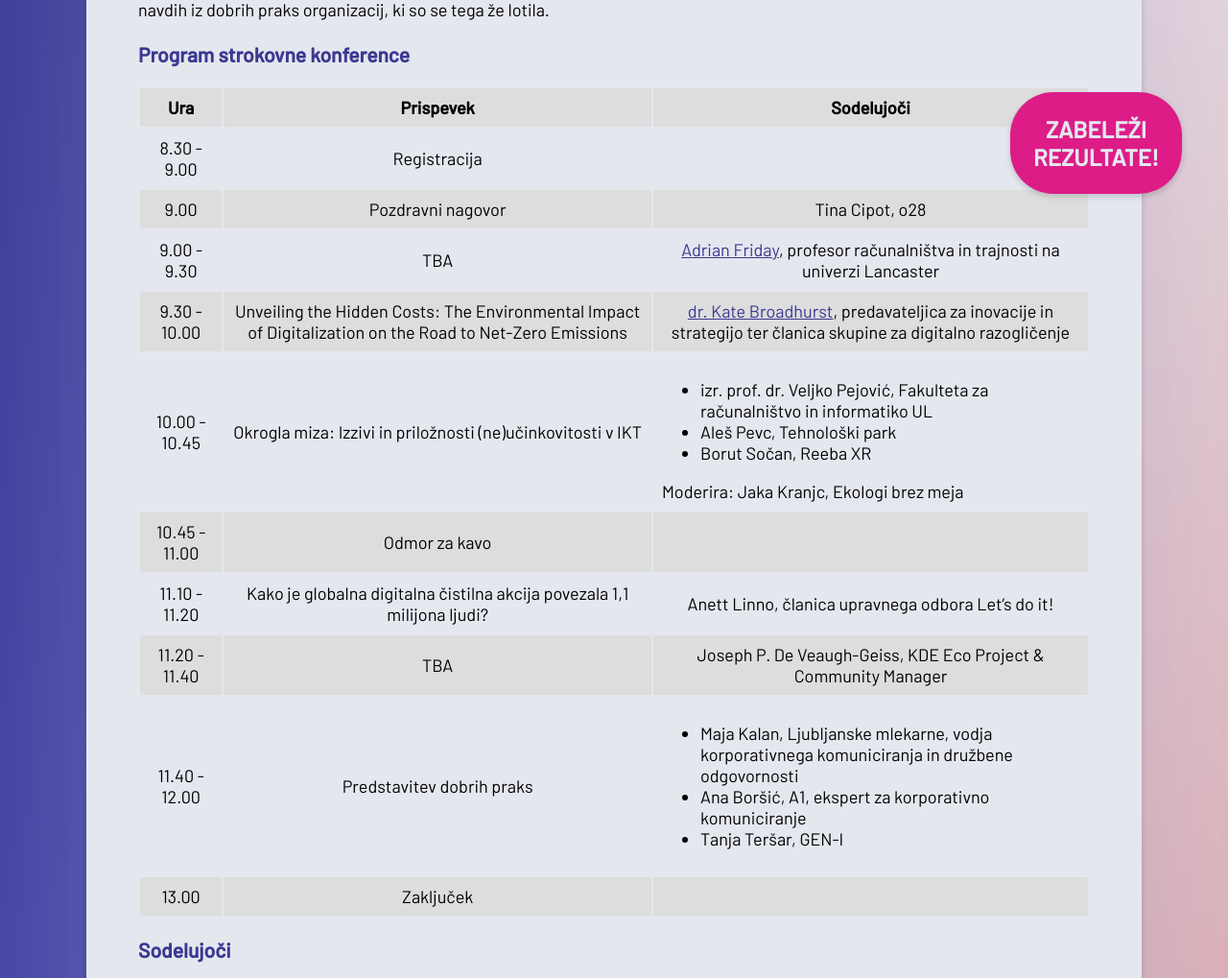
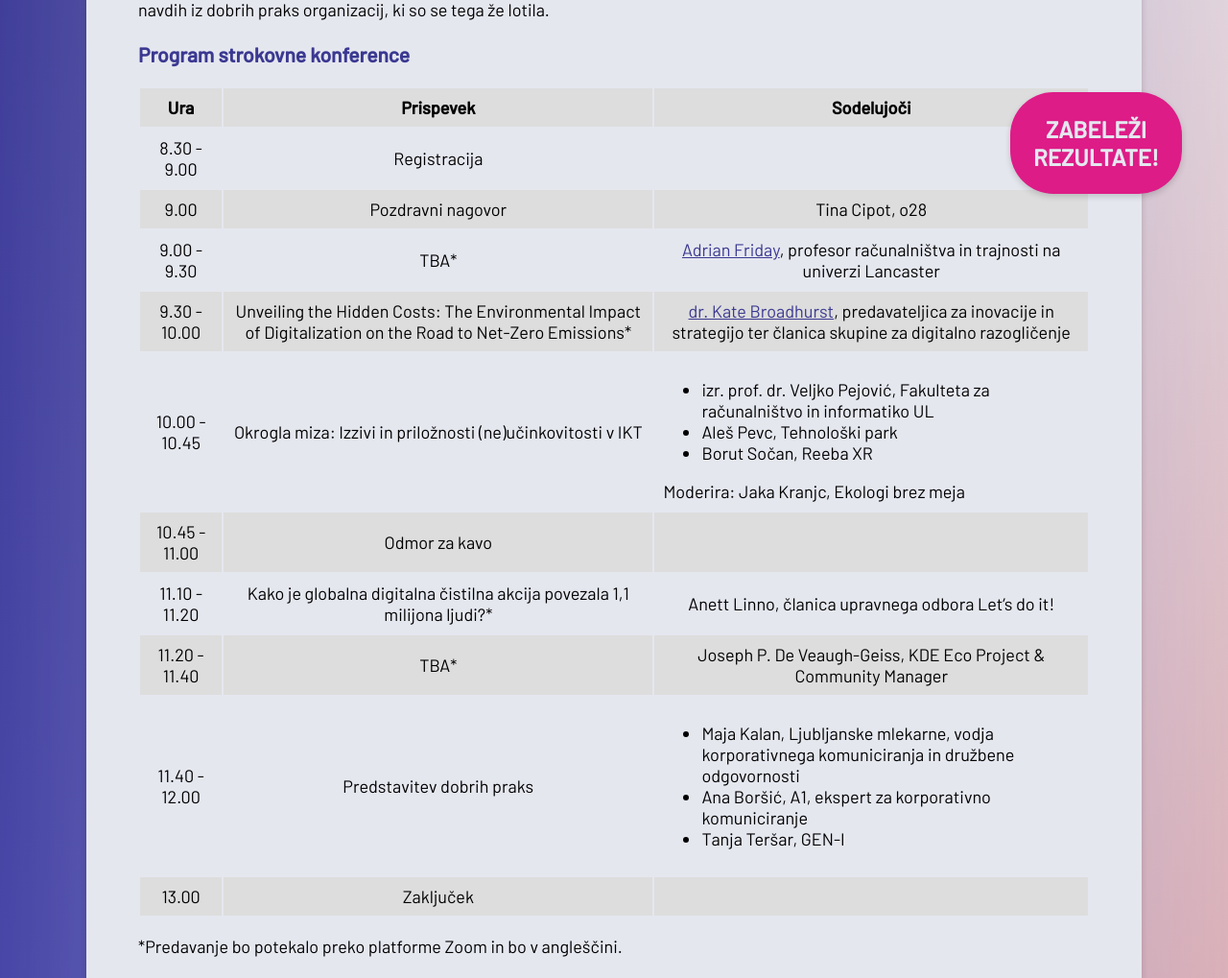
Before and after one commit to ewba/dcd-si, a Jekyll site: the page built from konferenca.md, in a window 1280 px wide and 1400 px high, scrolled down 572 px, cut to the strip 0-1019 px from the top of the window. Shown: the whole strip at 96% size. Built offline with Jekyll 4.4.1, drawn with Linux system fonts in a browser that asks for light colours.

Commit message:
Update konferenca.md

```diff
--- a/konferenca.md
+++ b/konferenca.md
@@ -35,12 +35,12 @@ Odkrijte pomen nadzora nad digitalno navlako pri ustvarjanju bolj čistega okolj
     </tr>
     <tr>
       <td>9.00 - 9.30</td>
-      <td>TBA</td>
+      <td>TBA*</td>
       <td><a href="https://www.lancaster.ac.uk/energy-lancaster/about-us/people/adrian-friday">Adrian Friday</a>, profesor računalništva in trajnosti na univerzi Lancaster</td>
     </tr>
     <tr>
       <td>9.30 - 10.00</td>
-      <td>Unveiling the Hidden Costs: The Environmental Impact of Digitalization on the Road to Net-Zero Emissions</td>
+      <td>Unveiling the Hidden Costs: The Environmental Impact of Digitalization on the Road to Net-Zero Emissions*</td>
       <td><a href="https://www.lboro.ac.uk/schools/business-school/our-people/kate-broadhurst/">dr. Kate Broadhurst</a>, predavateljica za inovacije in strategijo ter članica skupine za digitalno razogličenje </td>
     </tr>
     <tr>
@@ -62,12 +62,12 @@ Odkrijte pomen nadzora nad digitalno navlako pri ustvarjanju bolj čistega okolj
     </tr>
      <tr>
        <td>11.10 - 11.20</td>
-       <td>Kako je globalna digitalna čistilna akcija povezala 1,1 milijona ljudi?</td>
+       <td>Kako je globalna digitalna čistilna akcija povezala 1,1 milijona ljudi?*</td>
        <td>Anett Linno, članica upravnega odbora Let’s do it!</td>
      </tr>
     <tr>
         <td>11.20 - 11.40</td>
-        <td>TBA</td>
+        <td>TBA*</td>
         <td>Joseph P. De Veaugh-Geiss, KDE Eco Project & Community Manager</td>
       </tr>
       <tr>
@@ -91,7 +91,7 @@ Odkrijte pomen nadzora nad digitalno navlako pri ustvarjanju bolj čistega okolj
 
   </tbody>
 </table>
-
+*Predavanje bo potekalo preko platforme Zoom in bo v angleščini.
 ### Sodelujoči
 
 <div id="sodelujoci-flex">
```
